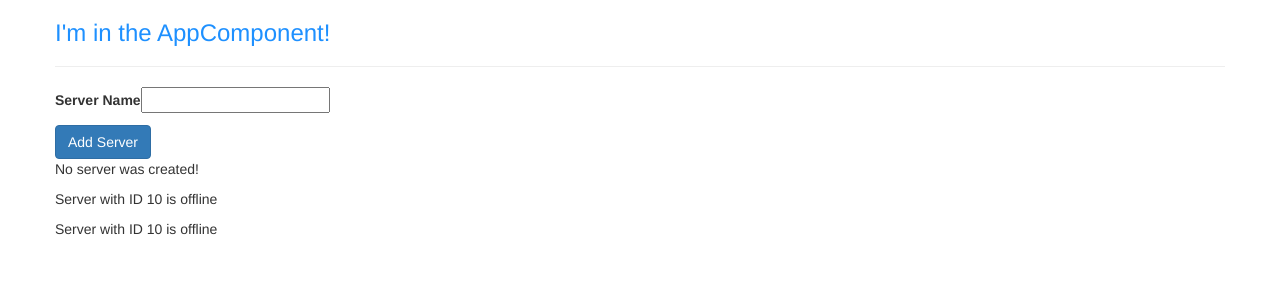
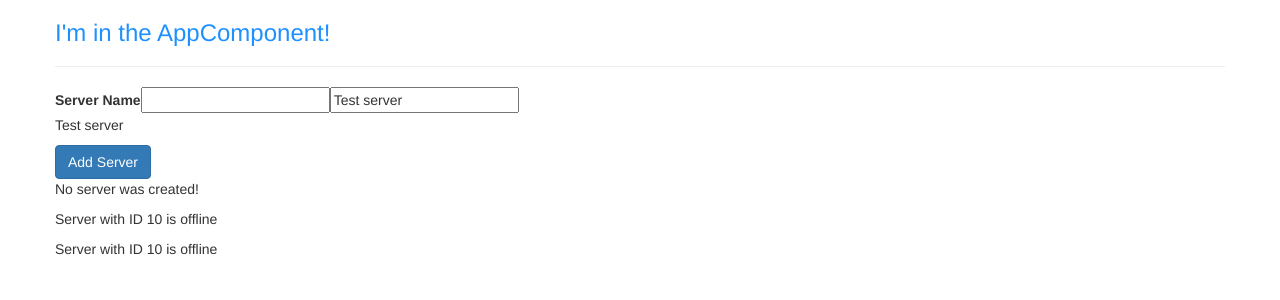
Before and after one commit to RobertImbrie/udemy-angular-5, an Angular app in the folder my-first-app/: page / in a window 1280 px wide. Shown: the top 300 px of the page. Built offline with nearby package versions, Linux system fonts and the light colour scheme.

Commit message:
Add two way data binding to input

```diff
--- a/my-first-app/src/app/servers/servers.component.html
+++ b/my-first-app/src/app/servers/servers.component.html
@@ -3,7 +3,11 @@
 	type="text"
 	name="form-control"
 	(input)="onUpdateServerName($event)">
-<p>{{serverName}}</p>
+<input
+	type="text"
+	name="form-control"
+	[(ngModel)]="serverName">
+<p>{{serverName }}</p>
 <button
 	class="btn btn-primary"
 	[disabled]="!allowNewServer"
--- a/my-first-app/src/app/servers/servers.component.ts
+++ b/my-first-app/src/app/servers/servers.component.ts
@@ -11,7 +11,7 @@ import { Component, OnInit } from '@angular/core';
 export class ServersComponent implements OnInit {
 	allowNewServer = false;
 	serverCreationStatus = 'No server was created!'
-	serverName = '';
+	serverName = 'Test server';
 
   constructor() {
   	setTimeout( ()=> {
```
